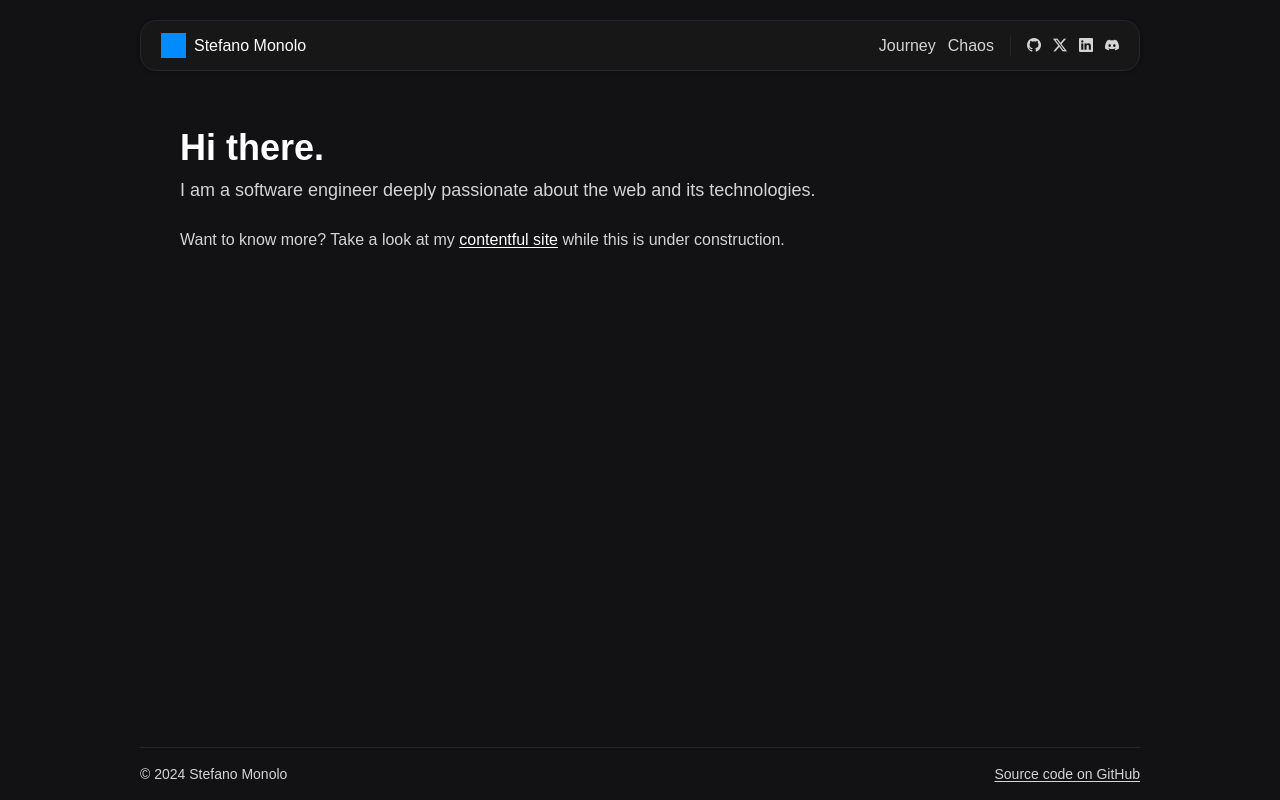
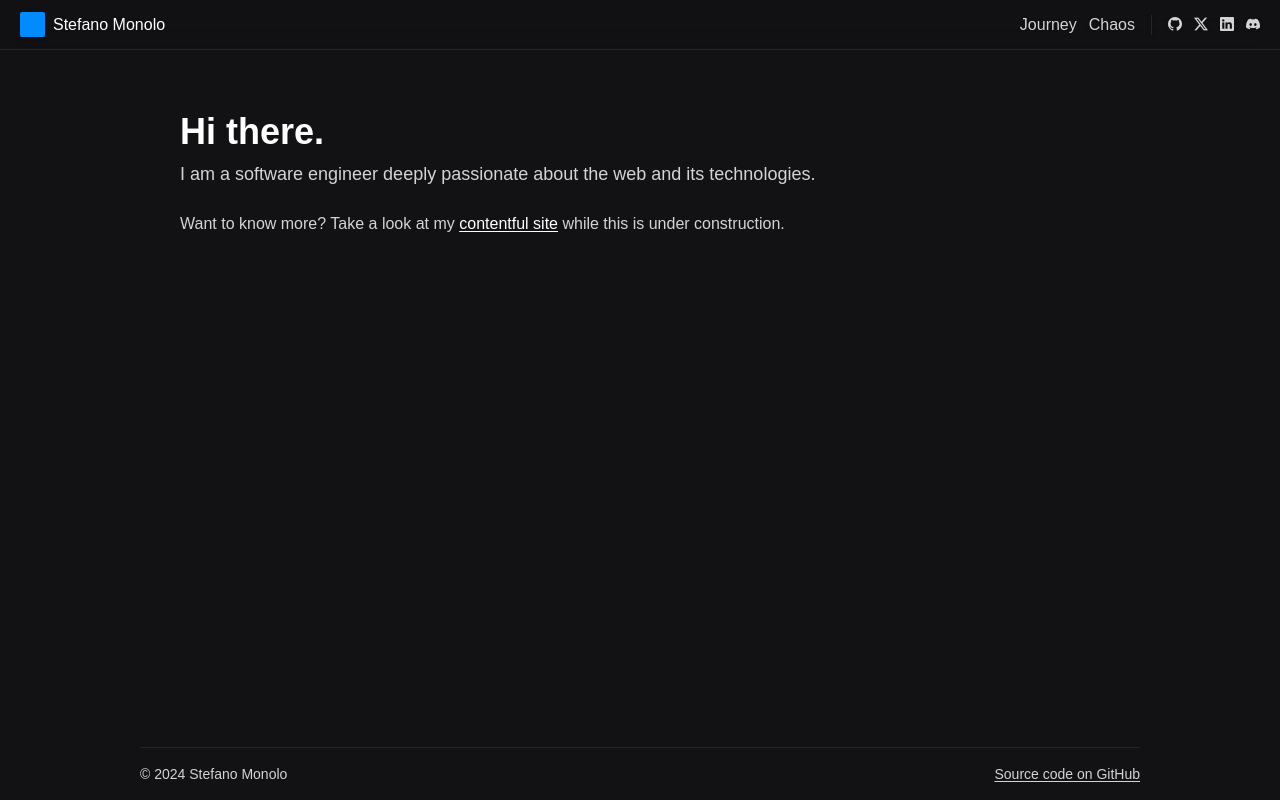
Before and after one commit to smonolo/mono-lo-repo, a Next.js app in the folder apps/website/: page / in a window 1280 px wide. Built offline with nearby package versions, Linux system fonts and the light colour scheme; a web font is replaced by a local one.

Commit message:
feat: update navbar design

```diff
--- a/apps/website/app/layout.tsx
+++ b/apps/website/app/layout.tsx
@@ -57,7 +57,7 @@ export default function RootLayout({ children }: PropsWithChildren) {
     <html lang="en">
       <body className="bg-sm-black text-sm-white relative m-0 flex min-h-screen w-full flex-col justify-between p-0">
         <Navbar />
-        <main className="mx-auto w-full max-w-[1000px] px-10 py-32">
+        <main className="mx-auto w-full max-w-[1000px] px-10 py-28">
           {children}
         </main>
         <Footer />
--- a/apps/website/components/layout/navbar.tsx
+++ b/apps/website/components/layout/navbar.tsx
@@ -9,9 +9,9 @@ export default function Navbar() {
   const pathname = usePathname()
 
   return (
-    <nav className="fixed left-1/2 top-5 mx-auto flex w-11/12 max-w-[1000px] -translate-x-1/2 items-center justify-between gap-x-5 rounded-2xl border border-solid border-neutral-800 bg-neutral-900 px-5 py-3 drop-shadow lg:w-full">
+    <nav className="fixed left-0 top-0 flex w-full items-center justify-between gap-x-5 border-b border-solid border-neutral-800 px-5 py-3 drop-shadow backdrop-blur-md lg:w-full">
       <Link href="/" className="flex w-fit items-center gap-x-2">
-        <div className="bg-sm-blue h-[20px] w-[20px] md:h-[25px] md:w-[25px]" />
+        <div className="bg-sm-blue h-[20px] w-[20px] rounded-sm md:h-[25px] md:w-[25px]" />
         <span className="text-sm-white text-sm font-medium md:text-base">
           Stefano Monolo
         </span>
```
